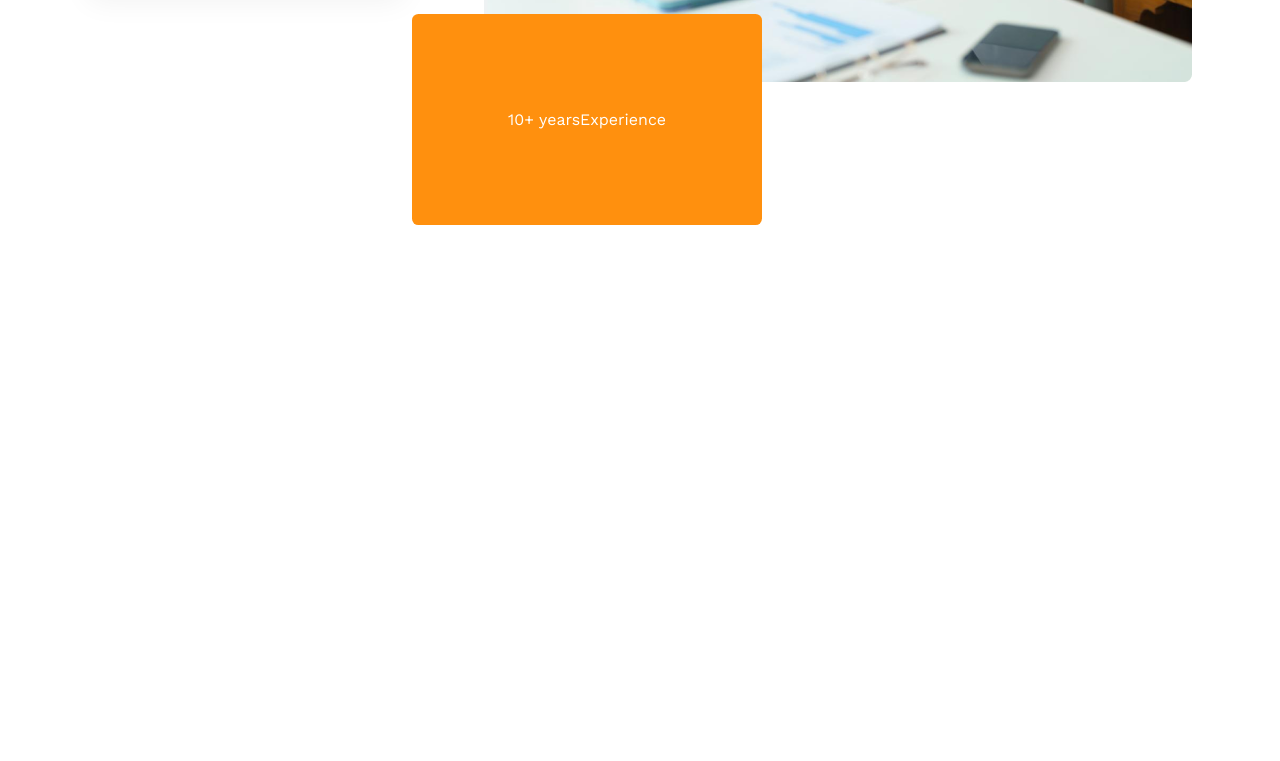
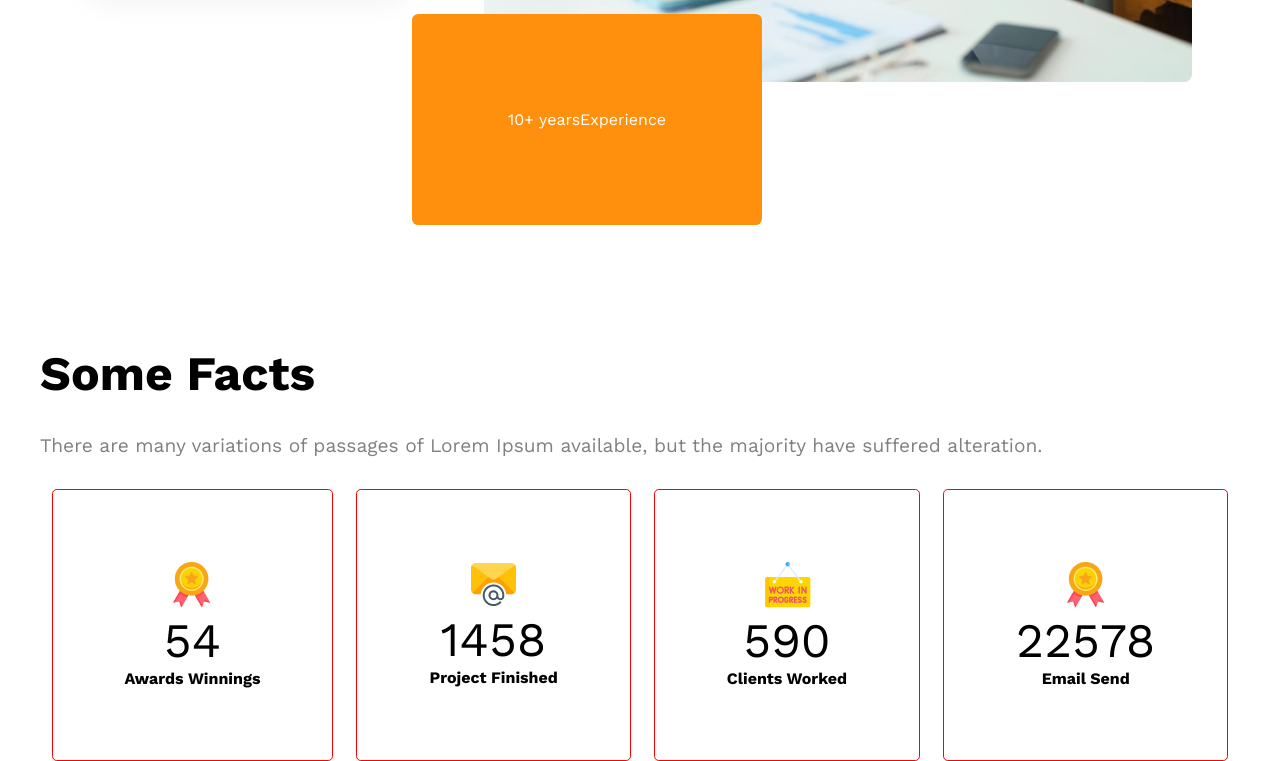
Before and after one commit to ShovonSarkar234/architects-website, a plain HTML site: page index.html in a window 1280 px wide. Shown: the part 2558-3319 px from the top of the page. Before the commit the page ends 2903 px from the top, so only its background shows below. Drawn offline with nearby package versions, Linux system fonts and the light colour scheme.

Commit message:
card-section

```diff
--- a/index.html
+++ b/index.html
@@ -89,8 +89,48 @@
 
             </div>
         </section>
+    <!-- features-section-end -->
 
-    <!-- features-section-end -->
+    <!-- fact-section-start -->
+    <div class="container">
+        <div class="fact-container">
+            <div class="card-text">
+                <h1>Some Facts</h1>
+           <p>There are many variations of passages of Lorem Ipsum available, but the majority have suffered alteration.</p>
+            </div>
+            <div class="card-deatils">
+            <div class="card">
+                <img src="images/icons/ribon.png" alt="">
+                <p>54</p>
+                <div class="card-tittle">
+                    <h1>Awards Winnings</h1>
+                </div>
+            </div>
+            <div class="card">
+                <img src="images/icons/email.png" alt="">
+                <p>1458</p>
+                <div class="card-tittle">
+                    <h1>Project Finished</h1>
+                </div>
+            </div>
+            <div class="card">
+                <img src="images/icons/customers.png" alt="">
+                <p>590</p>
+                <div class="card-tittle">
+                    <h1>Clients Worked</h1>
+                </div>
+            </div>
+            <div class="card">
+                <img src="images/icons/ribon.png" alt="">
+                <p>22578</p>
+                <div class="card-tittle">
+                    <h1>Email Send</h1>
+                </div>
+                </div>
+            </div>
+        </div>
+    </div>
+    <!-- fact-section-end -->
     </main>
     <footer>
 
--- a/style.css
+++ b/style.css
@@ -179,6 +179,42 @@ li {
   box-shadow: 0px 4px 30px 0px rgba(0, 0, 0, 0.06);
 }
 
+.card-text h1{
+    font-size: 3rem;
+    margin-bottom: 2rem;
+}
+
+.card-text p {
+    color: gray;
+    font-size: 1.2rem;
+    margin-bottom: 2rem;
+}
+
+.card-deatils{
+   display: flex;
+   justify-content: space-around;
+}
+
+.card {
+    text-align: center;
+    border: 1px solid red;
+    padding: 4.5rem;
+    border-radius: .3rem;
+}
+
+
+.card img {
+    font-size: 1.5rem;
+}
+
+.card p {
+    font-size: 3em;
+}
+
+.card-tittle {
+    font-size: 4rem;
+}
+
 
 
 /* meadia-query-header-section */
```
